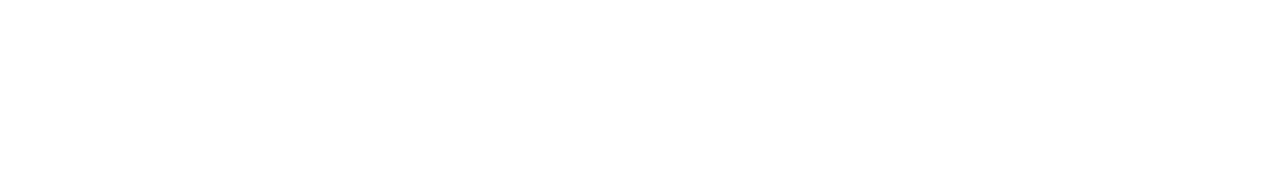
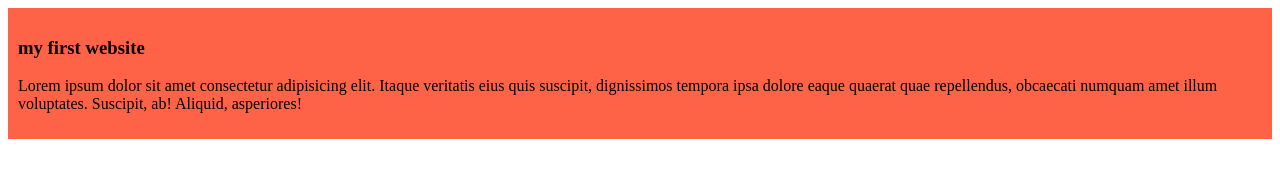
Before and after one commit to Saim1811/shakib-al-hasan, a plain HTML site: page index.html in a window 1280 px wide. Drawn offline with Linux system fonts and the light colour scheme.

```diff
--- a/index.html
+++ b/index.html
@@ -4,8 +4,13 @@
     <meta charset="UTF-8">
     <meta name="viewport" content="width=device-width, initial-scale=1.0">
     <title>shakib al hasan</title>
+    <link rel="stylesheet" href="styles/blog.css">
 </head>
 <body>
+    <div>
+        <h3>my first website </h3>
+        <p>Lorem ipsum dolor sit amet consectetur adipisicing elit. Itaque veritatis eius quis suscipit, dignissimos tempora ipsa dolore eaque quaerat quae repellendus, obcaecati numquam amet illum voluptates. Suscipit, ab! Aliquid, asperiores!</p>
+    </div>
 
 </body>
 </html>
--- /dev/null
+++ b/styles/blog.css
@@ -0,0 +1,4 @@
+div{
+    background-color: tomato;
+    padding: 10px;
+}
```
